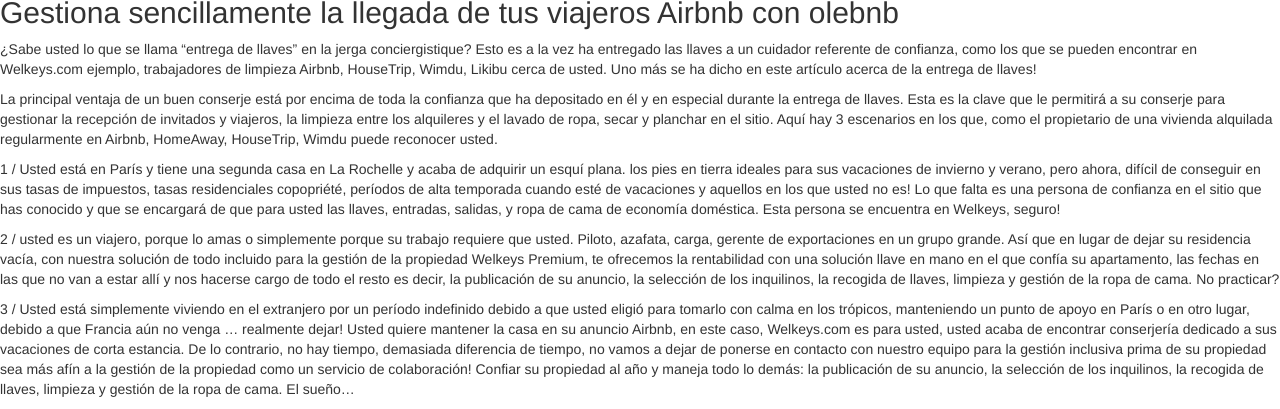
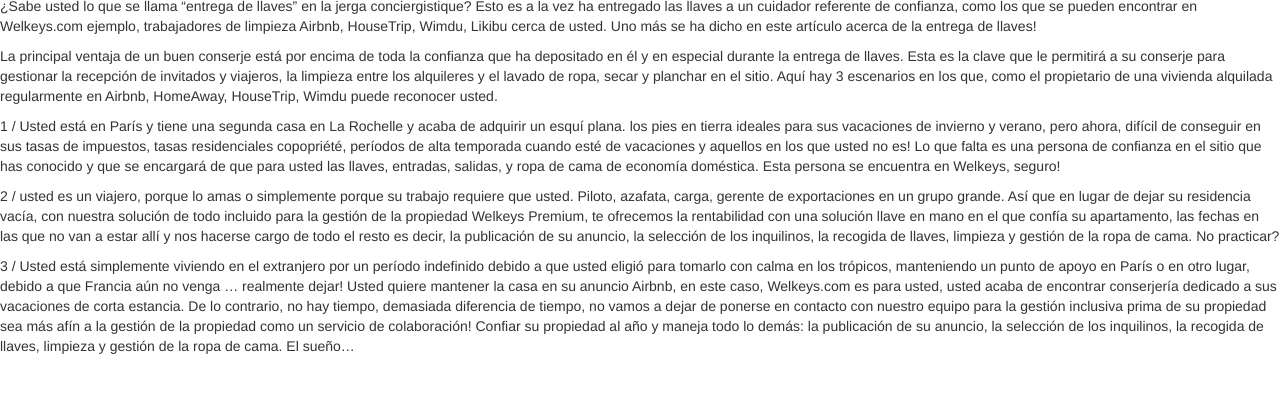
Before and after one commit to tomas1433/oleblog, a Jekyll site: the page built from _posts/2017-01-23-olebnb-y-llegada-de-los-viajeros.md, in a window 1280 px wide, cut to the strip 974-1383 px from the top of the page. Built offline with Jekyll 4.4.1, drawn with Linux system fonts in a browser that asks for light colours; nearby versions of some CDN libraries; some web fonts are replaced; Markdown is read by kramdown in place of the engine named in the settings; after the commit the page ends 1340 px from its top, so only the background shows below that; part of the change alters nothing that is shown.

```diff
--- a/_posts/2017-01-23-olebnb-y-llegada-de-los-viajeros.md
+++ b/_posts/2017-01-23-olebnb-y-llegada-de-los-viajeros.md
@@ -1,5 +1,5 @@
 ---
-layout: post_page
+layout: default
 title: Gestiona sencillamente la llegada de tus viajeros Airbnb con olebnb
 ---
 ¿Sabe usted lo que se llama "entrega de llaves" en la jerga conciergistique? Esto es a la vez ha entregado las llaves a un cuidador referente de confianza, como los que se pueden encontrar en Welkeys.com ejemplo, trabajadores de limpieza Airbnb, HouseTrip, Wimdu, Likibu cerca de usted. Uno más se ha dicho en este artículo acerca de la entrega de llaves!
```
